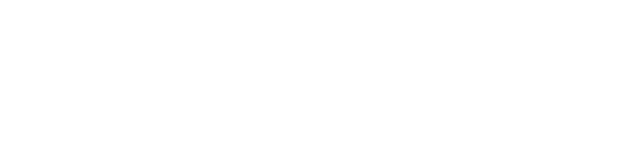
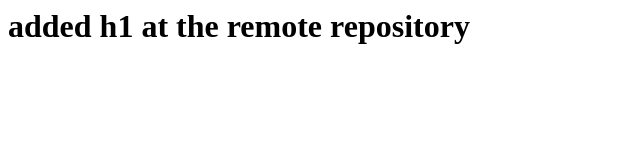
Before and after one commit to RISHITHAGUDLA/simpli_git_, a plain HTML site: page index.html in a window 1280 px wide. Shown: the whole page, without its empty margins (0-640 px from the left). Drawn offline with Linux system fonts and the light colour scheme.

Commit message:
updated at the remote end

```diff
--- a/index.html
+++ b/index.html
@@ -1,5 +1,6 @@
 <html>
 	<head>
 		<title>hello</title>
+		<h1>added h1 at the remote repository</h1>
 	</head>
 </html>
```
